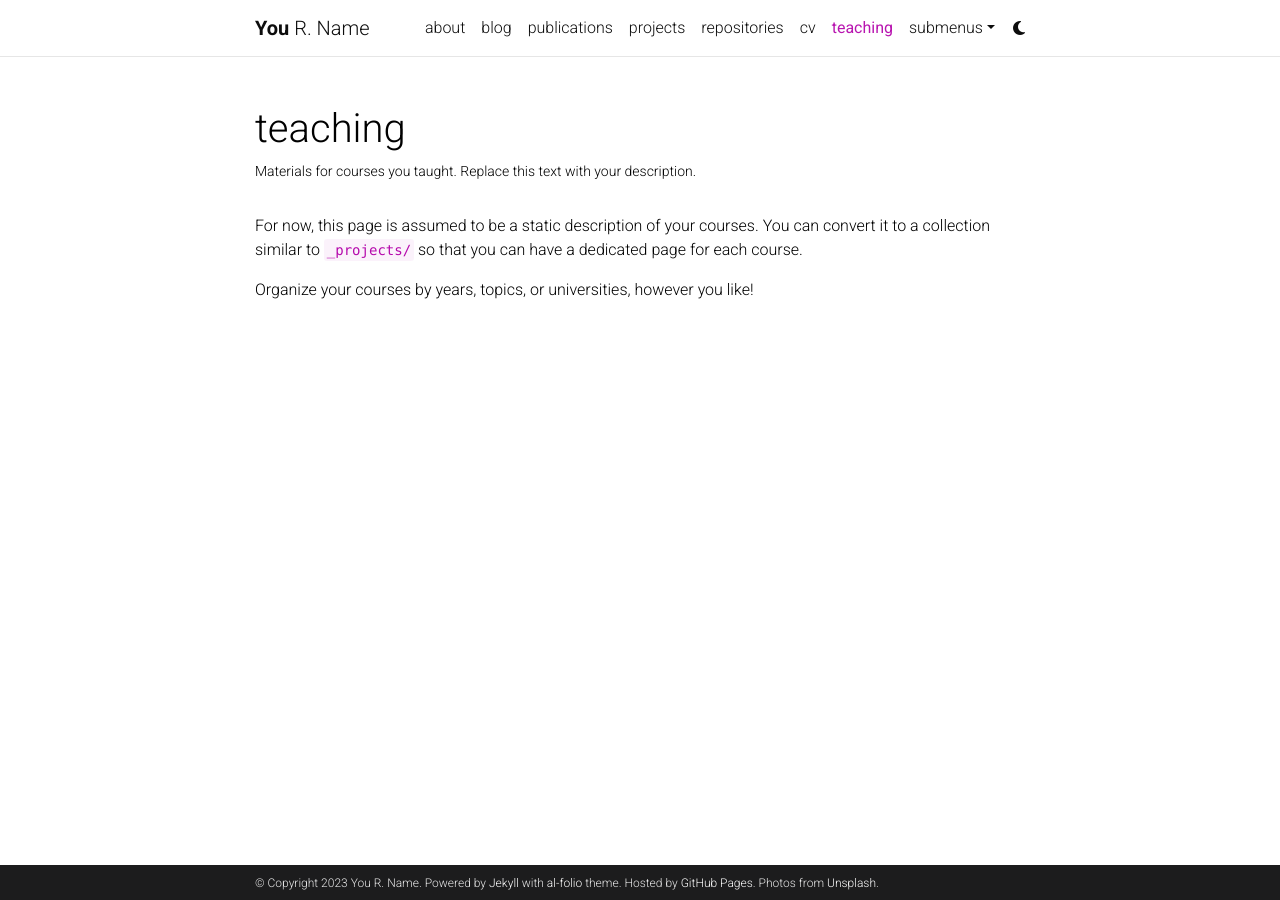
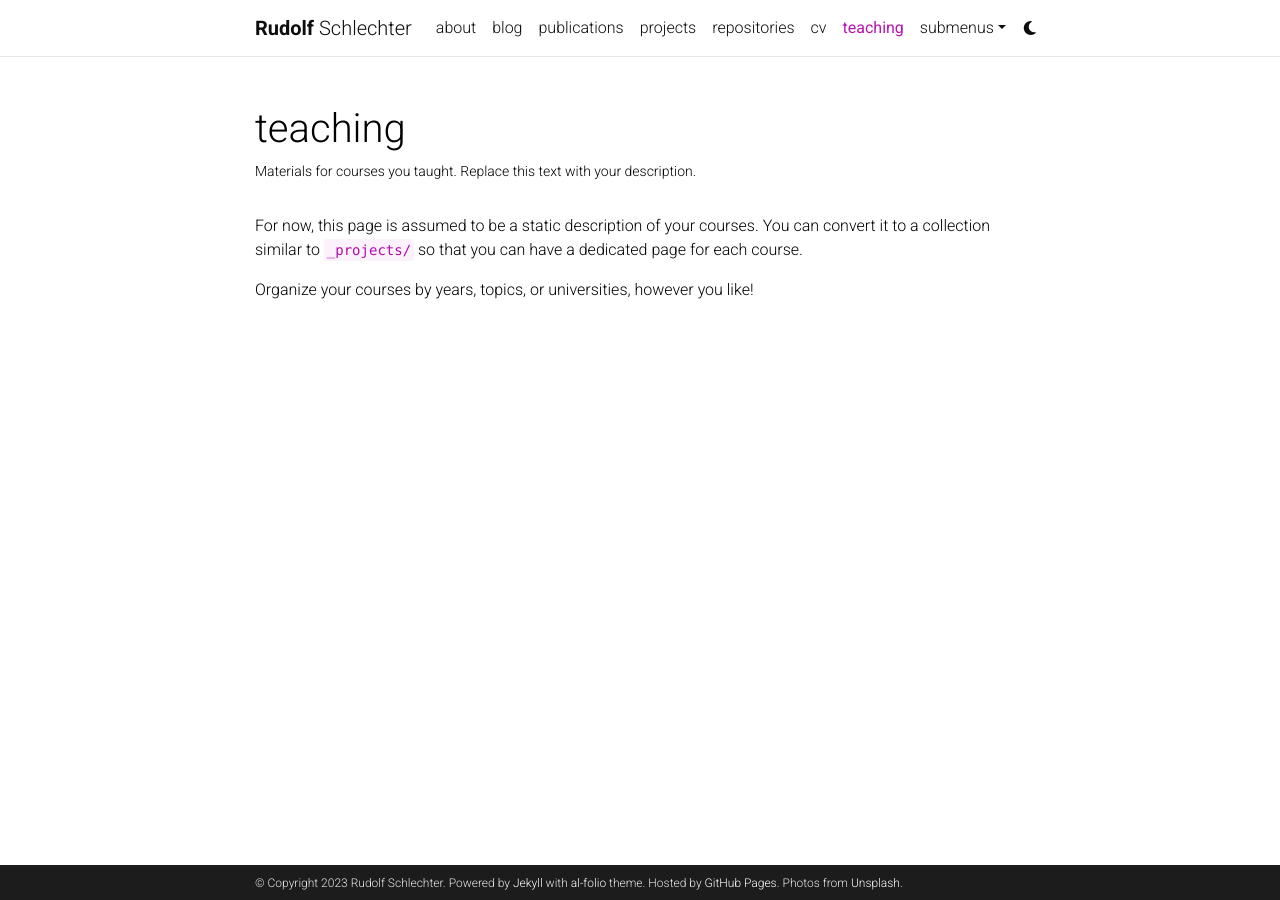
Before and after one commit to roschlec/roschlec.github.io, a Jekyll site: the page built from _pages/teaching.md, in a window 1280 px wide. Built offline with Jekyll 4.4.1, drawn with Linux system fonts in a browser that asks for light colours; comment, search, counter and statistics services are not loaded; a style sheet for code colours, icons or effects is not loaded.

Commit message:
updated changes

```diff
--- a/_config.yml
+++ b/_config.yml
@@ -3,12 +3,12 @@
 # -----------------------------------------------------------------------------
 
 title: blank # the website title (if blank, full name will be used instead)
-first_name: You
-middle_name: R.
-last_name: Name
-email: you@example.com
+first_name: Rudolf
+#middle_name: R.
+last_name: Schlechter
+email: roschlec[at]gmail.com
 description: > # the ">" symbol means to ignore newlines until "footer_text:"
-  A simple, whitespace theme for academics. Based on [*folio](https://github.com/bogoli/-folio) design.
+  Personal website. Based on [*folio](https://github.com/bogoli/-folio) design.
 footer_text: >
   Powered by <a href="https://jekyllrb.com/" target="_blank">Jekyll</a> with <a href="https://github.com/alshedivat/al-folio">al-folio</a> theme.
   Hosted by <a href="https://pages.github.com/" target="_blank">GitHub Pages</a>.
@@ -18,7 +18,7 @@
 lang: en # the language of your site (for example: en, fr, cn, ru, etc.)
 icon: ⚛️  # the emoji used as the favicon (alternatively, provide image name in /assets/img/)
 
-url: https://alshedivat.github.io # the base hostname & protocol for your site
+url: https://roschlec.github.io # the base hostname & protocol for your site
 baseurl: /al-folio # the subpath of your site, e.g. /blog/
 last_updated: false # set to true if you want to display last updated in the footer
 impressum_path:  # set to path to include impressum link in the footer, use the same path as permalink in a page, helps to conform with EU GDPR
@@ -71,16 +71,16 @@
 # Social integration
 # -----------------------------------------------------------------------------
 
-github_username: # your GitHub user name
+github_username: roschlec
 gitlab_username: # your GitLab user name
 twitter_username: # your Twitter handle
 mastodon_username: # your mastodon instance+username in the format instance.tld/@username
-linkedin_username: # your LinkedIn user name
+linkedin_username: roschlechter
 telegram_username: # your Telegram user name
 scholar_userid: # your Google Scholar ID
 semanticscholar_id: # your Semantic Scholar ID
 whatsapp_number: # your WhatsApp number (full phone number in international format. Omit any zeroes, brackets, or dashes when adding the phone number in international format.)
-orcid_id: # your ORCID ID
+orcid_id: 0000-0002-5717-2917
 medium_username: # your Medium username
 quora_username: # your Quora username
 publons_id: # your ID on Publons
@@ -328,7 +328,7 @@
 # -----------------------------------------------------------------------------
 
 imagemagick:
-  enabled: true # enables responsive images for your site (recommended, see https://github.com/alshedivat/al-folio/issues/537)
+  enabled: false # enables responsive images for your site (recommended, see https://github.com/alshedivat/al-folio/issues/537)
   widths:
     - 480
     - 800
```
Also changed, not shown: _pages/about.md (+1 -5 lines).
